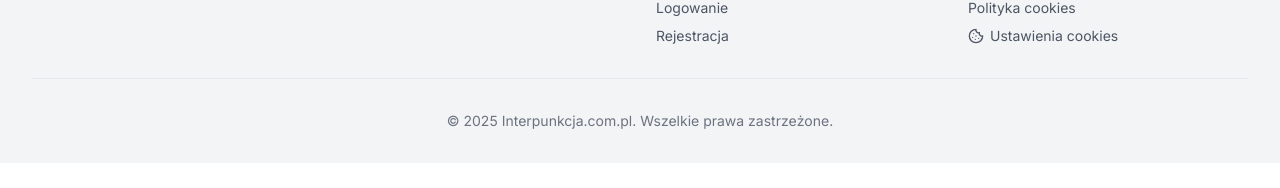
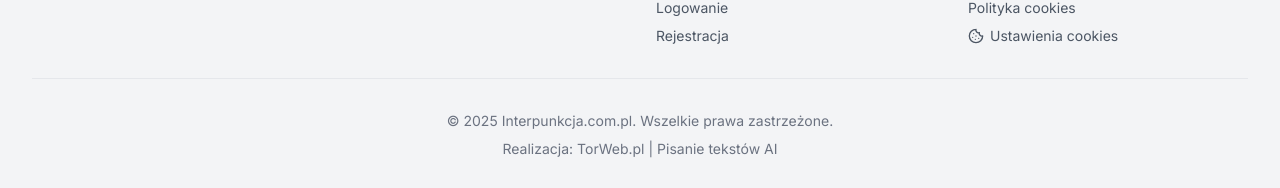
Before and after one commit to LeszczynskiKarol/interpunkcja.com.pl, a React (Vite) app in the folder frontend/: page / in a window 1280 px wide. Shown: the part 5652-5840 px from the top of the page. Before the commit the page ends 5815 px from the top, so only its background shows below. Built offline with nearby package versions, Linux system fonts and the light colour scheme; no server answers.

Commit message:
footer torweb

```diff
--- a/frontend/src/components/Footer.tsx
+++ b/frontend/src/components/Footer.tsx
@@ -1,4 +1,4 @@
-// frontend/src/components/Footer.tsx
+// frontend/src/components/Footer.tsx INTERPUNKCJA
 import { Link } from "react-router-dom";
 import { useCookieConsentStore } from "../stores/cookieConsentStore";
 import { Cookie } from "lucide-react";
@@ -110,8 +110,30 @@ export function Footer() {
         </div>
 
         <div className="mt-8 pt-8 border-t border-gray-200 dark:border-gray-800 text-center text-sm text-gray-500 dark:text-gray-400">
-          © {new Date().getFullYear()} Interpunkcja.com.pl. Wszelkie prawa
-          zastrzeżone.
+          <p>
+            © {new Date().getFullYear()} Interpunkcja.com.pl. Wszelkie prawa
+            zastrzeżone.
+          </p>
+          <p className="mt-2">
+            Realizacja:{" "}
+            <a
+              href="https://www.torweb.pl"
+              target="_blank"
+              rel="noopener noreferrer"
+              className="hover:text-blue-600 dark:hover:text-blue-400 transition-colors"
+            >
+              TorWeb.pl
+            </a>{" "}
+            |{" "}
+            <a
+              href="https://smart-copy.ai"
+              target="_blank"
+              rel="noopener noreferrer"
+              className="hover:text-blue-600 dark:hover:text-blue-400 transition-colors"
+            >
+              Pisanie tekstów AI
+            </a>
+          </p>
         </div>
       </div>
     </footer>
```
